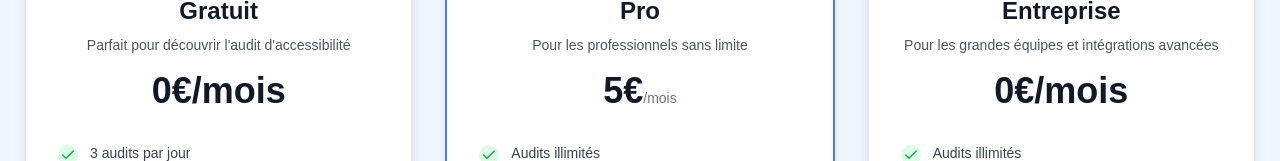
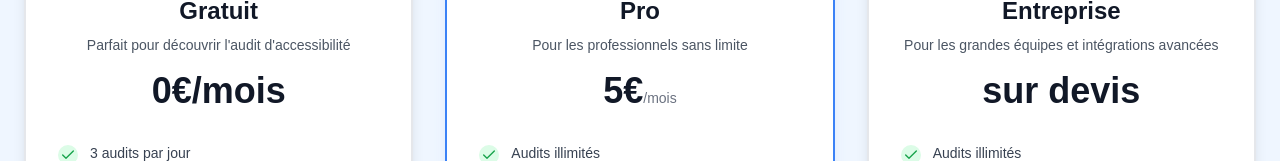
Before and after one commit to Beloic/rgaa-audit, a Next.js app: page /tarifs in a window 1280 px wide. Shown: the part 528-689 px from the top of the page. Built offline with nearby package versions, Linux system fonts and the light colour scheme.

Commit message:
Affichage : plan entreprise = 'sur devis' sur les pages tarifs/pricing

```diff
--- a/src/app/pricing/page.tsx
+++ b/src/app/pricing/page.tsx
@@ -32,9 +32,10 @@ export default function PricingPage() {
     return <Check className="w-4 h-4 text-green-600" />;
   };
 
-  const formatPrice = (price: number) => {
-    if (price === 0) return '0€/mois';
-    const finalPrice = isAnnual ? Math.round(price * 10) : price; // -20% si annuel
+  const formatPrice = (plan: any) => {
+    if (plan.id === 'enterprise') return 'sur devis';
+    if (plan.price === 0) return '0€/mois';
+    const finalPrice = isAnnual ? Math.round(plan.price * 10) : plan.price;
     return `${finalPrice}€`;
   };
 
@@ -128,9 +129,9 @@ export default function PricingPage() {
 
                       <div className="mb-4">
                         <span className="text-4xl font-bold text-gray-900">
-                          {formatPrice(plan.price)}
+                          {formatPrice(plan)}
                         </span>
-                        {plan.price > 0 && (
+                        {plan.price > 0 && plan.id !== 'enterprise' && (
                           <span className="text-gray-500 text-sm">
                             /{isAnnual ? 'an' : 'mois'}
                           </span>
--- a/src/app/tarifs/page.tsx
+++ b/src/app/tarifs/page.tsx
@@ -32,9 +32,10 @@ export default function TarifsPage() {
     return <Check className="w-4 h-4 text-green-600" />;
   };
 
-  const formatPrice = (price: number) => {
-    if (price === 0) return '0€/mois';
-    const finalPrice = isAnnual ? Math.round(price * 10) : price; // -20% si annuel
+  const formatPrice = (plan: any) => {
+    if (plan.id === 'enterprise') return 'sur devis';
+    if (plan.price === 0) return '0€/mois';
+    const finalPrice = isAnnual ? Math.round(plan.price * 10) : plan.price;
     return `${finalPrice}€`;
   };
 
@@ -128,9 +129,9 @@ export default function TarifsPage() {
 
                       <div className="mb-4">
                         <span className="text-4xl font-bold text-gray-900">
-                          {formatPrice(plan.price)}
+                          {formatPrice(plan)}
                         </span>
-                        {plan.price > 0 && (
+                        {plan.price > 0 && plan.id !== 'enterprise' && (
                           <span className="text-gray-500 text-sm">
                             /{isAnnual ? 'an' : 'mois'}
                           </span>
```
